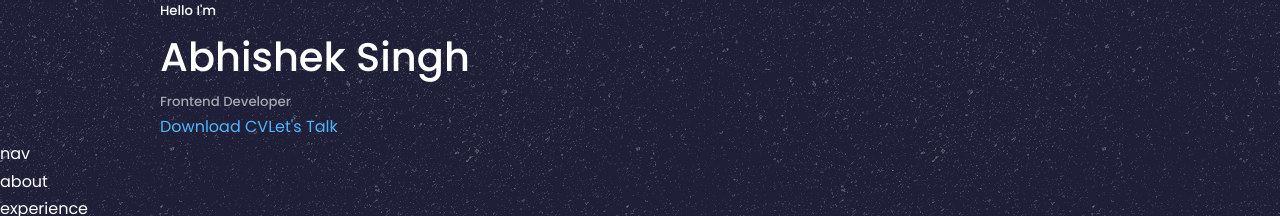
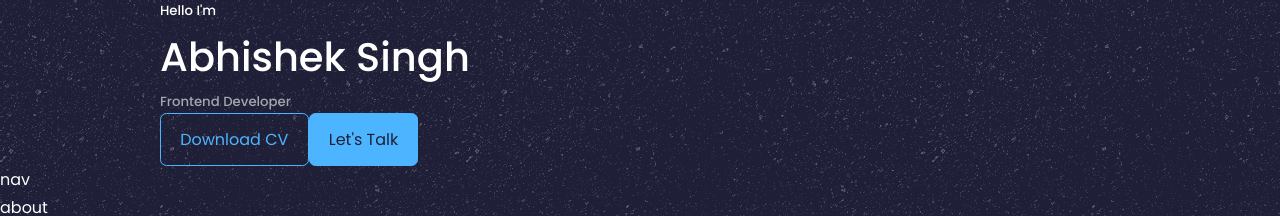
Before and after one commit to abhishek5131/myPortfolio, a React (Create React App) app: page / in a window 1280 px wide. Shown: the top 216 px of the page. Built offline with nearby package versions, Linux system fonts and the light colour scheme.

Commit message:
added 2 new files

```diff
--- a/src/components/header/CTA.jsx
+++ b/src/components/header/CTA.jsx
@@ -4,8 +4,8 @@ import CV from '../../assets/resume.pdf'
 const CTA = () => {
   return (
     <div className='cta'>
-        <a href={CV} download>Download CV</a>
-        <a href="#contact">Let's Talk</a>
+        <a href={CV} download className='btn'>Download CV</a>
+        <a href="#contact" className='btn btn-primary'>Let's Talk</a>
     </div>
   )
 }
```
Also changed, not shown: src/components/header/HeaderSocials.jsx (added, +16 -0 lines).
